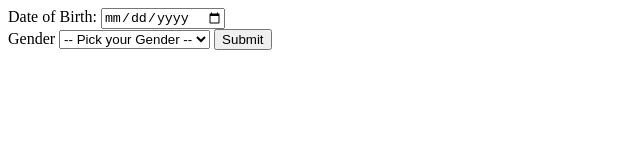
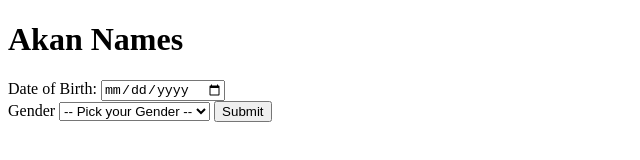
Before and after one commit to KaranjaK/Akan-Names, a plain HTML site: page index.html in a window 1280 px wide. Shown: the whole page, without its empty margins (0-640 px from the left). Drawn offline with Linux system fonts and the light colour scheme.

Commit message:
It will add a header to the page

```diff
--- a/index.html
+++ b/index.html
@@ -4,9 +4,13 @@
     <meta charset="UTF-8">
     <meta http-equiv="X-UA-Compatible" content="IE=edge">
     <meta name="viewport" content="width=device-width, initial-scale=1.0">
+    <link rel="stylesheet" type="text/css" href="//fonts.googleapis.com/css?family=Abril+Fatface" />
     <title>Akan Name</title>
 </head>
 <body>
+    <header>
+        <h1>Akan <span>Names</span></h1>
+    </header>
     <form action="javascript:akanName()">
         <label for="date">Date of Birth: </label>
         <input type="date" name="day" id="date"><br>
```
